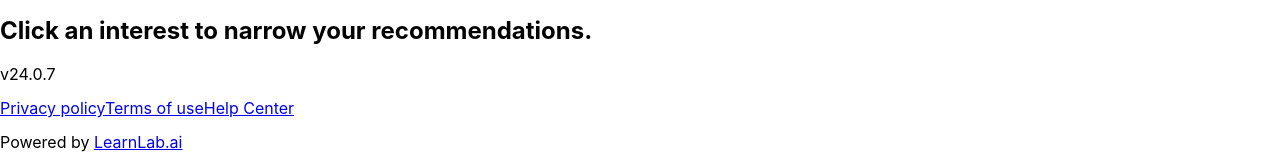
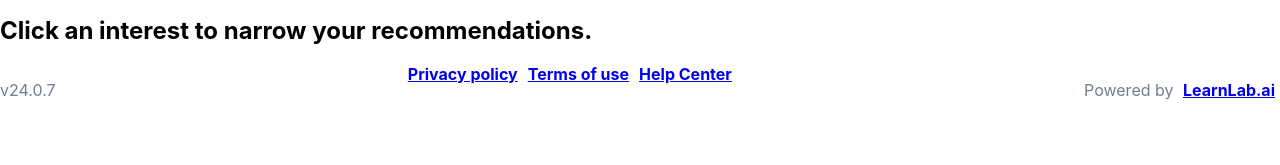
Before and after one commit to rebecca-romeo/prepr-challenge-4, a React (Create React App) app: page / in a window 1280 px wide. Shown: the part 787-952 px from the top of the page. After the commit the page ends 902 px from the top, so only its background shows below. Built offline with nearby package versions, Linux system fonts and the light colour scheme.

Commit message:
footer css

```diff
--- a/src/App.css
+++ b/src/App.css
@@ -5,3 +5,18 @@ html { box-sizing: border-box;}
 *, *:before, *:after {box-sizing: inherit}
 
 .sr-only { position: absolute; width: 1px; height: 1px; margin: -1px; border: 0; padding: 0; white-space: nowrap; clip-path: inset(100%); clip: rect(0 0 0 0); overflow: hidden;}
+
+
+
+
+/* FOOTER */
+footer {
+  color: #727d92;
+  display: flex;
+  justify-content: space-between;
+}
+
+footer a {
+  font-weight: bold;
+  padding: 10px 5px;
+}
```
